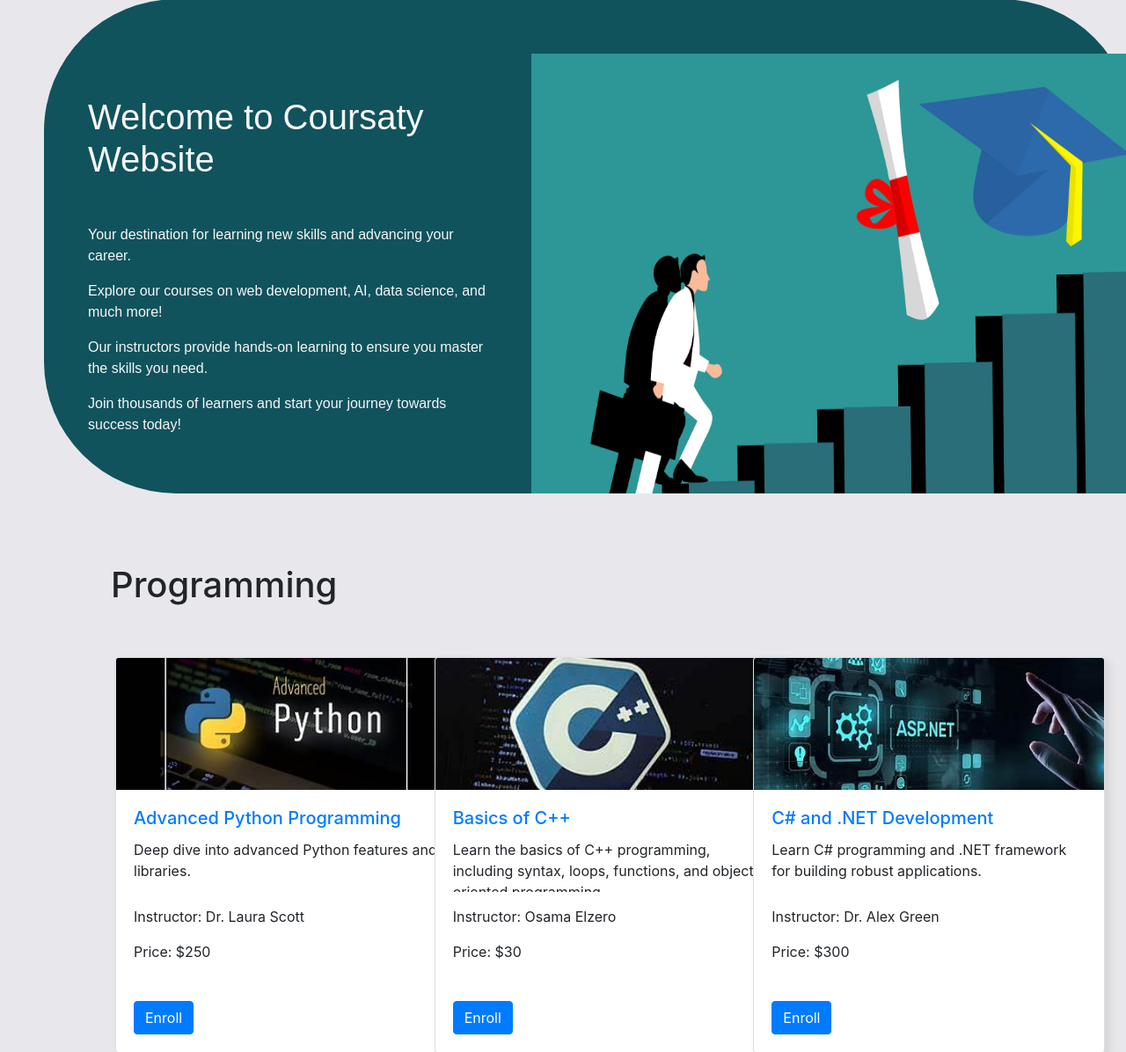
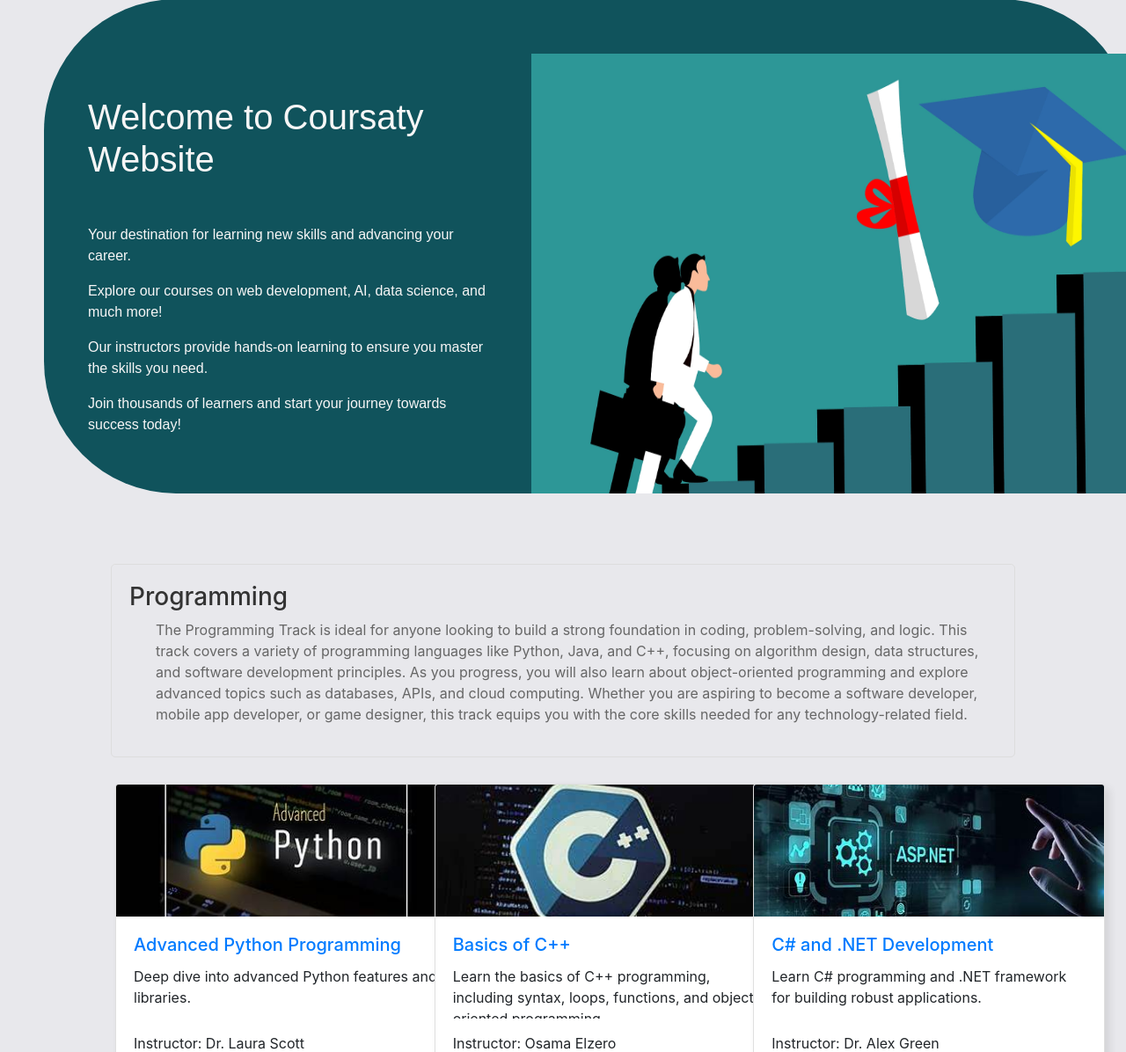
Before and after one commit to M2hmoud2del/Courses-Site, a PHP site: page / in a window 1280 px wide. Shown: the part 121-1317 px from the top of the page at 88% size. Run offline with PHP 8.4, Linux system fonts and the light colour scheme; data comes from the database, SQL or seed files in the repository.

Commit message:
Enhance style of Category of Courses

```diff
--- a/content.php
+++ b/content.php
@@ -1,7 +1,30 @@
 <?php
 session_start();
 include('DBconnection.php');
-
+$courseTracks = [
+    "Programming" => [
+        "title" => "Programming",
+        "description" => "The Programming Track is ideal for anyone looking to build a strong foundation in coding, problem-solving, and logic. This track covers a variety of programming languages like Python, Java, and C++, focusing on algorithm design, data structures, and software development principles. As you progress, you will also learn about object-oriented programming and explore advanced topics such as databases, APIs, and cloud computing. Whether you are aspiring to become a software developer, mobile app developer, or game designer, this track equips you with the core skills needed for any technology-related field."
+    ],
+    "Web Development" => [
+        "title" => "Web Development",
+        "description" => "The Web Development Track is designed for individuals interested in creating dynamic and interactive websites or web applications. This track teaches both front-end and back-end development, covering essential technologies such as HTML, CSS, and JavaScript for front-end design, and Node.js, PHP, and databases for back-end development. You will also explore modern frameworks and libraries like React and Vue.js, which allow you to create scalable and responsive web applications. By the end of the track, you will be able to build full-stack applications and deploy them online, preparing you for a career in web development or freelancing."
+    ],
+    "AI" => [
+        "title" => "Artificial Intelligence (AI)",
+        "description" => "The AI Track focuses on the cutting-edge field of Artificial Intelligence, which is revolutionizing industries across the globe. This track covers essential AI concepts, including machine learning, deep learning, and neural networks. You will learn how to implement algorithms that allow machines to learn from data and make intelligent decisions. This track also introduces key tools and frameworks like TensorFlow and PyTorch, which are widely used in AI development. By mastering the AI track, you’ll be equipped to work on projects involving autonomous systems, natural language processing, and data-driven decision-making, making you highly sought after in fields like robotics, finance, and healthcare."
+    ],
+    "Other" => [
+        "title" => "Other Courses",
+        "description" => "Explore a diverse range of courses that don't fit into our main categories. These offerings cover a variety of unique topics and specialized areas, providing opportunities for you to broaden your skills and knowledge in different fields. Whether you're interested in niche subjects or emerging trends, you'll find valuable content here to enhance your learning journey."
+    ]
+];
+$printedTracks = [
+    "Programming" => false,
+    "Web Development" => false,
+    "AI" => false,
+    "Other" => false
+];
 ?>
 <!--Background Photo-->
 <div class="cont" style="margin-top: 120px;">
@@ -45,11 +68,20 @@ echo '<div class="container-fluid mt-5" id="contentContainer">
         <div class="row" id="contentRow">';
         $count =0;
 while ($course = mysqli_fetch_assoc($result)) {
-    // Check if the user is not enrolled in this course
-    if($course['Category'] === "Programming" && $count==0){echo "<div class='courseType' ><h1 id='programming'>Programming</h1></div>";$count++;}
-    else if($course['Category'] === "Web Development" && $count==1){echo "<div class='courseType'><h1 id='Web Development'>Web Development</h1></div>";$count++;}
-    else if($course['Category'] === "AI" && $count==2){echo "<div class='courseType'><h1 id='AI'>AI</h1></div>";$count++;}
-    else if($course['Category'] !== "AI" &&$count==3){echo "<div class='courseType'><h1 id='Other Courses'>Other Courses</h1></div>";$count++;}
+    if (isset($course['Category']) && isset($courseTracks[$course['Category']]) && !$printedTracks[$course['Category']]) {
+        $track = $courseTracks[$course['Category']];
+        echo "<div class='courseType' style='padding: 20px; border: 1px solid #ddd; margin-bottom: 10px; border-radius: 5px;'>
+                <h1 id='{$track['title']}' style='font-size: 28px; color: #333;'>{$track['title']}</h1>
+                <p style='font-size: 16px; color: #666;padding-left:30px;'>{$track['description']}</p>
+              </div>";
+        $printedTracks[$course['Category']] = true; // Mark track as printed
+    } else if (!isset($courseTracks[$course['Category']]) && !$printedTracks["Other"]) {
+        echo "<div class='courseType' style='padding: 20px; border: 1px solid #ddd; margin-bottom: 10px; border-radius: 5px;'>
+                <h1 id='Other Courses' style='font-size: 24px; color: #333;'>Other Courses</h1>
+                <p style='font-size: 16px; color: #666;padding-left:30px;'>{$courseTracks['Other']['description']}</p>
+              </div>";
+        $printedTracks["Other"] = true;
+    }
     if (!in_array($course['Course_ID'], $enrolledCourses)) {
         echo '
         <div class="col-sm-6 col-md-4 mb-4" id="column">
```
